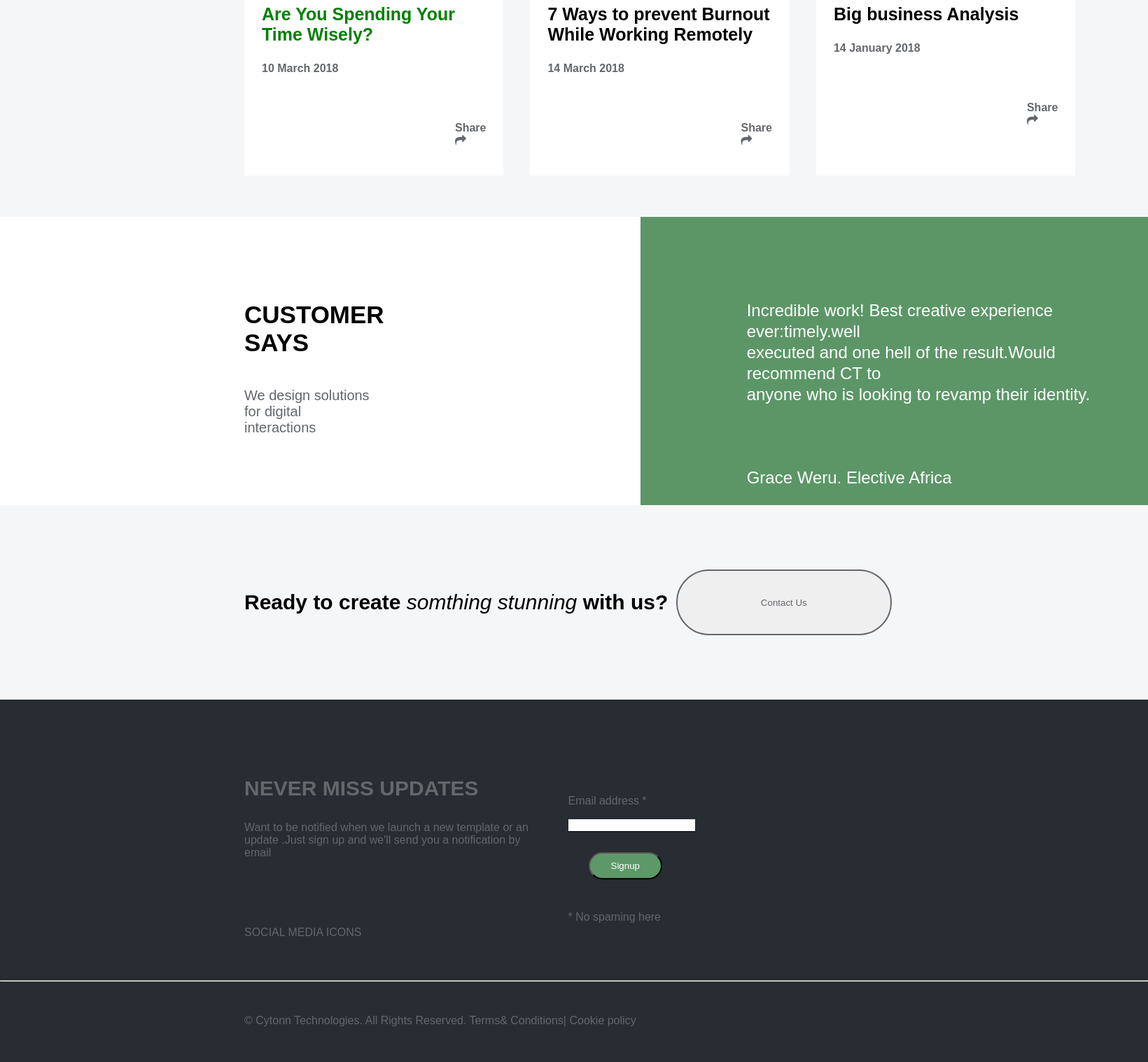
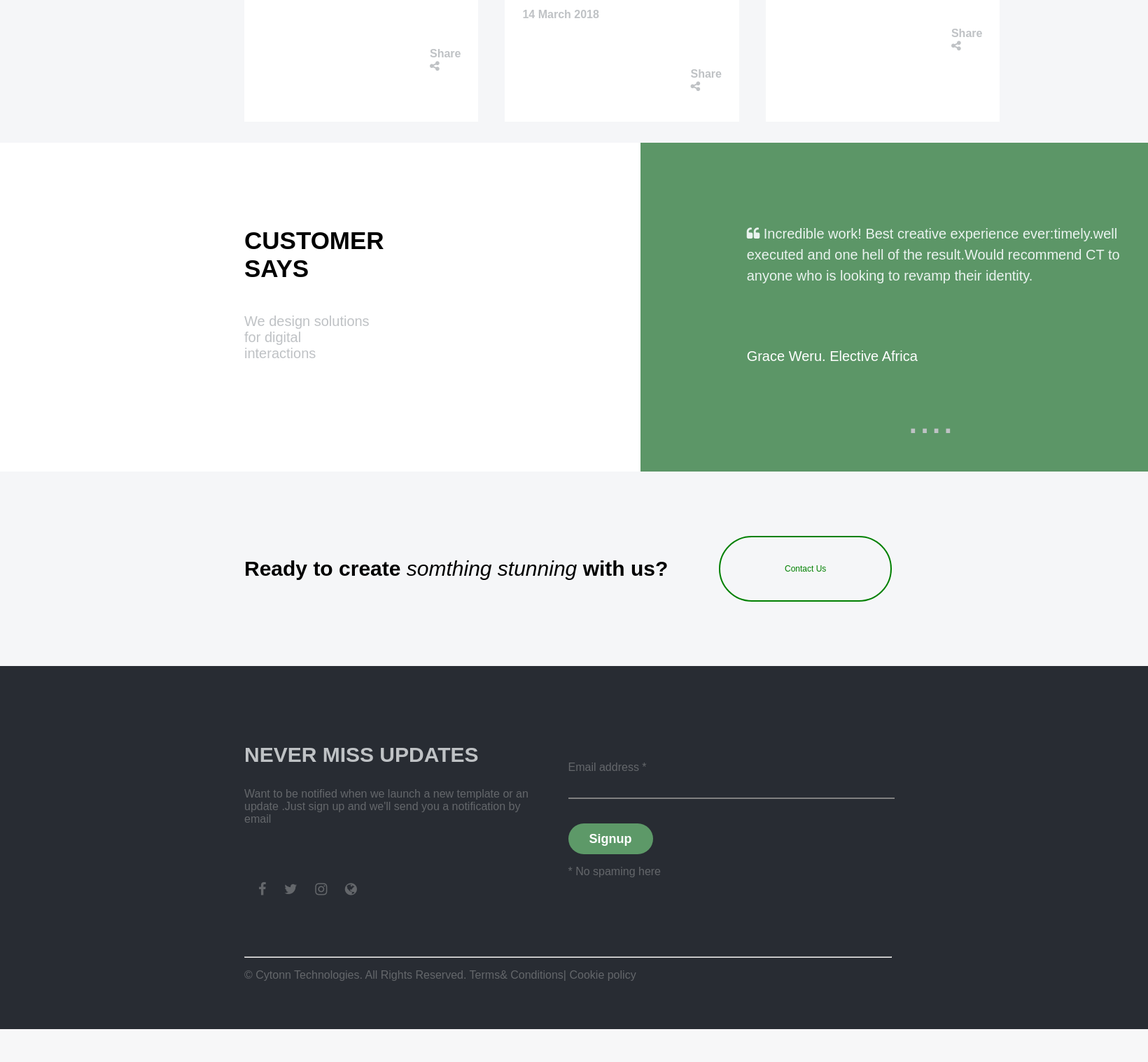
Before and after one commit to mukotso/styling-challenge-2, a PHP site: page / in a window 1640 px wide. Shown: the part 4204-5722 px from the top of the page at 70% size. After the commit the page ends 5675 px from the top, so only its background shows below. Run offline with PHP 8.4, Linux system fonts and the light colour scheme.

Commit message:
more on scss and colors

```diff
--- a/css/style.css
+++ b/css/style.css
@@ -17,12 +17,11 @@
     padding-left: 12px; }
   #logo-wrapper #technology {
     padding-left: 12px;
-    color: white;
     color: #bfc2c5;
     font-size: 14px; }
 
 #header {
-  background: url(../images/bg2.jpeg) no-repeat;
+  background-image: linear-gradient(rgba(0, 0, 0, 0.4), rgba(0, 0, 0, 0.4)), url(../images/bg2.jpeg);
   background-size: cover;
   height: 901px; }
 
@@ -55,7 +54,7 @@
   margin-right: 366px; }
 
 #hello {
-  margin-top: 428px;
+  margin-top: 328px;
   font-size: 32px;
   margin-left: 211px;
   margin-bottom: 87px; }
@@ -80,7 +79,7 @@
   .experience #experinceParagraph {
     font-size: 25px;
     line-height: 36px;
-    color: #64676b; }
+    color: #3e4c48; }
   .experience #solution {
     margin-top: 50px;
     margin-bottom: 50px; }
@@ -91,7 +90,7 @@
 
 #expertiseHeading {
   padding-top: 82px;
-  color: #bfc2c5; }
+  color: #f5f6f8; }
 
 .expertise-wrapper {
   background-color: #f5f6f8; }
@@ -104,7 +103,7 @@
   #expertise h2 {
     font-size: 30px; }
   #expertise #bsa {
-    background: url("../images/bsa.jpeg");
+    background: linear-gradient(rgba(0, 0, 0, 0.4), rgba(0, 0, 0, 0.4)), url(../images/bsa.jpeg);
     background-size: cover;
     height: 360px;
     border-bottom: 30px solid green;
@@ -124,9 +123,11 @@
     height: 130px; }
 
 #selectedWork #SelectedWorkTitle {
-  font-size: 30px;
+  font-size: 24px;
+  font-weight: bolder;
   margin-top: 95px;
-  margin-bottom: 44px; }
+  margin-bottom: 44px;
+  color: #bfc2c5; }
 
 #selectedWork #card1 {
   background: linear-gradient(90deg, #7f4b22, #d76a19); }
@@ -142,7 +143,8 @@
 
 #selectedWork #mmc {
   height: 342px;
-  background: url("../images/mmc.jpeg"); }
+  background: linear-gradient(rgba(0, 0, 0, 0.4), rgba(0, 0, 0, 0.4)), url(../images/mmc.jpeg);
+  background-size: cover; }
 
 #selectedWork #cytonn {
   display: grid;
@@ -179,12 +181,12 @@
     color: green; }
   #blogWrapper .date {
     font-size: 16px;
-    color: #64676b; }
+    color: #bfc2c5; }
   #blogWrapper .share {
-    margin-left: 276px;
+    margin-left: 240px;
     margin-top: 67px;
     font-size: 16px;
-    color: #64676b; }
+    color: #bfc2c5; }
 
 #customer-wrapper {
   display: grid;
@@ -196,16 +198,22 @@
     font-size: 35px; }
   #customer-wrapper #contentParagraph {
     font-size: 20px;
-    color: #64676b; }
+    color: #bfc2c5; }
   #customer-wrapper #customerMessage {
     padding-top: 95px;
     background: #5c9667;
     padding-left: 152px;
-    color: white;
-    font-size: 24px;
+    color: #eaf3ef;
+    font-size: 20px;
     line-height: 30px; }
+  #customer-wrapper #dots {
+    color: #bfc2c5;
+    font-size: 60px;
+    border-radius: 50%;
+    margin-left: 40%; }
   #customer-wrapper #customerName {
-    padding-top: 65px; }
+    padding-top: 65px;
+    color: white; }
 
 #contactUs {
   padding-bottom: 92px;
@@ -220,9 +228,16 @@
   font-size: 30px; }
 
 .btn {
-  color: #64676b;
-  border: 2px solid;
-  border-radius: 50px; }
+  color: white;
+  background-color: #5d9968;
+  border-radius: 50px;
+  border: none;
+  background: transparent;
+  color: green;
+  margin-left: 20%;
+  padding: -10px, -10px;
+  font-size: 12px;
+  border: 2px solid green; }
 
 #footer {
   display: grid;
@@ -234,7 +249,7 @@
   footer #updates {
     padding-top: 80px; }
   footer h3 {
-    color: #64676b;
+    color: #bfc2c5;
     font-size: 30px; }
   footer p {
     color: #64676b; }
@@ -242,23 +257,35 @@
     padding-top: 31px;
     padding-bottom: 51px; }
   footer #icons {
-    padding-top: 80px;
-    padding-bottom: 35px; }
+    padding-top: 60px;
+    padding-bottom: 25px;
+    font-size: 20px; }
+    footer #icons i {
+      margin-left: 20px; }
+  footer hr {
+    color: #bfc2c5; }
   footer #email {
     padding-top: 120px; }
   footer input {
     border: none;
-    border-bottom: 1px solid; }
+    background: transparent;
+    border-bottom: 2px solid gray;
+    color: white;
+    width: 100%; }
 
 #signupBtn {
   color: white;
+  background-color: #5d9968;
   border-radius: 50px;
+  border: none;
+  padding-top: 10px;
+  padding-bottom: 10px;
   padding-left: 30px;
   padding-right: 30px;
-  padding-bottom: 10px;
-  padding-top: 10px;
-  margin: 29px;
-  background: #5d9968; }
+  font-weight: bolder;
+  font-size: 18px;
+  margin-top: 35px;
+  line-height: 24px; }
 
 a {
   text-decoration: none; }
--- a/index.html
+++ b/index.html
@@ -100,7 +100,7 @@
                     </div>
 
                     <div class="card">
-                        <i class="fa fa-world"></i>
+                        <i class="fa fa-globe"></i>
                         <h2>Web Development</h2>
                         <p>We design solutions for
                             digital interactions .With its
@@ -168,7 +168,7 @@
                     <p id="first">Are You Spending Your
                         Time Wisely?</p>
                     <p class="date">10 March 2018</p>
-                    <p class="share">Share <i class="fa fa-share"></i></p>
+                    <p class="share">Share <i class="fa fa-share-alt"></i></p>
                 </div>
 
                 <div class="card">
@@ -177,7 +177,7 @@
                         Burnout While Working
                         Remotely</p>
                     <p class="date">14 March 2018</p>
-                    <p class="share">Share <i class="fa fa-share"></i></p>
+                    <p class="share">Share <i class="fa fa-share-alt"></i></p>
 
                 </div>
 
@@ -185,7 +185,7 @@
                     <p class="blogHeader">BRANDING</p>
                     <p>Big business Analysis</p>
                     <p class="date">14 January 2018</p>
-                    <p class="share">Share <i class="fa fa-share"></i></p>
+                    <p class="share">Share <i class="fa fa-share-alt"></i></p>
                 </div>
             </div>
         </div>
@@ -202,11 +202,14 @@
 
                 <div id="customerMessage">
                     <p>
+                        <i class="fa fa-quote-left"></i>
                         Incredible work! Best creative experience ever:timely.well<br>
                         executed and one hell of the result.Would recommend CT to<br>
                         anyone who is looking to revamp their identity.
                     </p>
                     <p id="customerName">Grace Weru. Elective Africa</p>
+
+                    <p id="dots">....</p>
                 </div>
 
                 <div>
@@ -217,9 +220,10 @@
             <div class="container" id="contactUsContent">
 
         <p id="ready"><b>Ready to create </b> <i>somthing stunning</i> <b>with us?</b></p>
-            <button class="btn"> Contact Us</button>
 
+                <button class="btn"> Contact Us</button>
     </div>
+
         </div>
     <footer >
         <div id="footer" class="container">
@@ -230,7 +234,12 @@
                     email</p>
 
 
-    <p id="icons">SOCIAL MEDIA ICONS</p>
+    <p id="icons">
+        <i class="fa fa-facebook"></i>
+        <i class="fa fa-twitter"></i>
+        <i class="fa fa-instagram"></i>
+        <i class="fa fa-globe"></i>
+    </p>
 </div>
 
             <div id="email">
@@ -240,10 +249,13 @@
                 <button id="signupBtn">Signup</button>
               <p>* No spaming here</p>
             </div>
+
         </div>
-        <hr>
+<div id="copyright">
+    <hr class="container">
+    <p  class="container">&copy Cytonn Technologies. All Rights Reserved. Terms& Conditions| Cookie policy</p>
 
-        <p id="copyright" class="container">&copy Cytonn Technologies. All Rights Reserved. Terms& Conditions| Cookie policy</p>
+</div>
 
     </footer>
 </body>
--- a/scss/style.scss
+++ b/scss/style.scss
@@ -1,9 +1,41 @@
+// Scss Variable
+$font: sans-serif;
+$default-color:white;
+$primary-color:rgb(245,246,248);
+$footer-color:rgb(40,44,51);
+$button-color:rgb(93,153,104);
+$background-hover:rgb(40,44,51);
+$paragraph-color:rgb(191,194,197);
+//  a function that takes in paddings as arguments and returnd them
+@function pad($pads...) {
+  @return $pads;
+}
+
+
+// function to calculate column percentage
+// total columns are 12
+//$col-count global variable =12
+$col-count: 12;
+@function col-pct($columns) {
+  //calculate the percentage and concantinate %
+  @return unquote((100/$col-count)*$columns+"%");
+}
+
+@mixin button {
+  color:$default-color;
+  background-color:$button-color;
+  border-radius: 50px;
+  border:none;
+}
+@mixin button-hover{
+  background-color:$background-hover;
+}
 
 body{
-  background-color: white;
+  background-color: $default-color;
   margin: 0px;
   padding: 0px;
-  font-family: sans-serif;
+  font-family:$font;
 }
 ul>li>i{
   font-size:50px;
@@ -215,13 +251,13 @@
   }
   .date{
     font-size:16px;
-    color:rgb(100,103,107);
+    color:$paragraph-color;
   }
   .share{
-    margin-left: 276px;
+    margin-left: 240px;
     margin-top: 67px;
     font-size:16px;
-    color:rgb(100,103,107);
+    color:$paragraph-color;
   }
 }
 #customer-wrapper{
@@ -235,24 +271,31 @@
   }
   #contentParagraph{
     font-size:20px;
-    color:rgb(100,103,107);
+    color:$paragraph-color;
   }
   #customerMessage{
-    padding-top: 95px;
+    padding-top: pad(95px);
     background: rgb(92,150,103);
-    padding-left: 152px;
-    color:white;
-    font-size:24px;
+    padding-left: pad(152px);
+    color:rgb(234,243,239);
+    font-size:20px;
     line-height: 30px;
+  }
+  #dots{
+    color:$paragraph-color;
+    font-size: 60px;
+    border-radius: 50%;
+    margin-left: 40%;
   }
   #customerName{
     padding-top: 65px;
+    color:white;
   }
 }
 #contactUs{
   padding-bottom: 92px;
   padding-top: 92px;
-  background-color: rgb(245,246,248);
+  background-color:$primary-color;
 
 }
 #contactUsContent{
@@ -263,9 +306,13 @@
   font-size:30px;
 }
 .btn{
-  color:rgb(100,103,107);
-  border:2px solid;
-  border-radius: 50px;
+  @include button;
+  background: transparent;
+  color:green;
+  margin-left:20%;
+  padding: pad(-10px,-10px);
+  font-size:12px;
+  border:2px solid green;
 }
 #footer{
   display:grid;
@@ -274,14 +321,14 @@
 
 
 footer{
-  background:rgb(40,44,51);
-  padding-bottom: 1px;
+  background:$footer-color;
+  padding-bottom: pad(1px);
   #updates{
-    padding-top: 80px;
+    padding-top: pad(80px);
   }
   h3{
 
-    color:rgb(100,103,107);
+    color:$paragraph-color;
     font-size:30px;
   }
   p{
@@ -289,31 +336,44 @@
     color:rgb(100,103,107);
   }
   #copyright{
-    padding-top: 31px;
-    padding-bottom: 51px;
+    padding-top: pad(31px);
+    padding-bottom: pad(51px);
   }
   #icons{
-    padding-top: 80px;
-    padding-bottom: 35px;
+    padding-top: pad(60px);
+    padding-bottom: pad(25px);
+    font-size:20px;
+    i{
+      margin-left: 20px;
+    }
+  }
+  hr{
+    color:$paragraph-color;
   }
   #email{
-    padding-top: 120px;
+    padding-top: pad(120px);
   }
   input{
     border:none;
-    border-bottom:  1px solid ;
+    background: transparent;
+    border-bottom: 2px solid gray;
+    color:white;
+    width:100%;
   }
 }
 #signupBtn{
-  color:white;
-  border-radius: 50px;
-  padding-left:30px;
-  padding-right: 30px;
-  padding-bottom: 10px;
-  padding-top: 10px;
-  margin:29px;
-  background:rgb(93,153,104);
+  @include button;
+  padding-top: pad(10px);
+  padding-bottom: pad(10px);
+  padding-left: pad(30px);
+  padding-right: pad(30px);
+  font-weight: bolder;
+  font-size:18px;
+  margin-top:35px;
+  line-height:24px;
 }
+
+
 a {
   text-decoration: none;
 }
```
Also changed, not shown: other parts of scss/style.scss (+27 -23 lines), images/mmc.jpeg.
